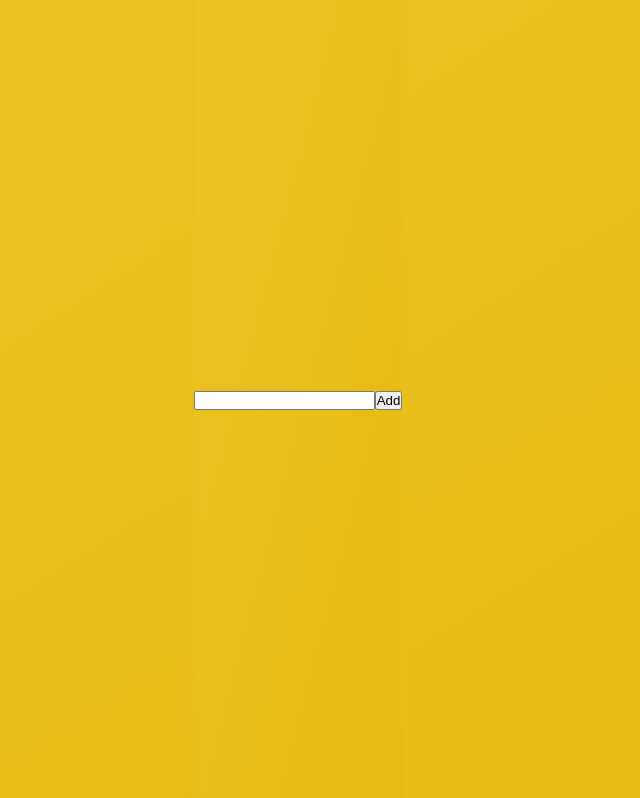
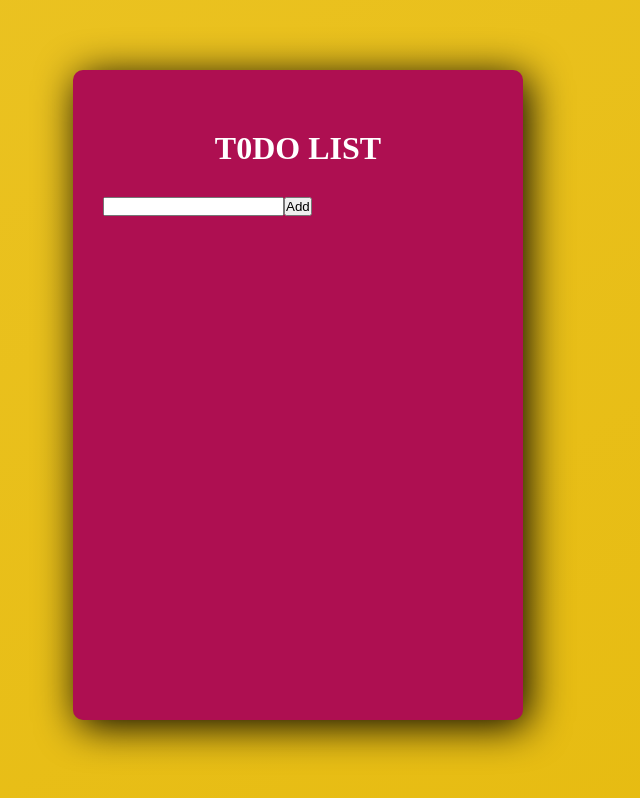
Before and after one commit to Rohini-SR/todo-list, a React (Create React App) app: page / in a window 1280 px wide. Shown: the whole page, without its empty margins (342-982 px from the left). Built offline with nearby package versions, Linux system fonts and the light colour scheme.

Commit message:
css added

```diff
--- a/src/App.js
+++ b/src/App.js
@@ -4,8 +4,10 @@ import { Todo } from './Todo';
 function App(){
   return (
     <div className="container">
-      <div className='add-wrapper'>
-        <Todo/>
+      <div className='app-wrapper'>
+        <div>
+          <Todo/>
+        </div>
       </div>
     </div>
   );
--- a/src/Todo.js
+++ b/src/Todo.js
@@ -24,7 +24,8 @@ export const Todo = () => {
   }
 
 return (
-  <div className='container'>
+  <div className='header'>
+    <h1>T0DO LIST</h1>
     <input
       type='text'
       placeholder='Enter the task...'
```
